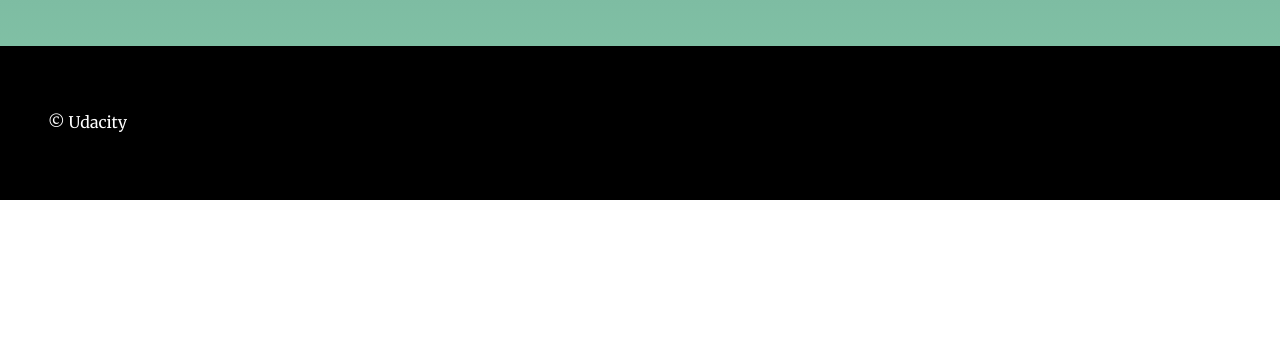
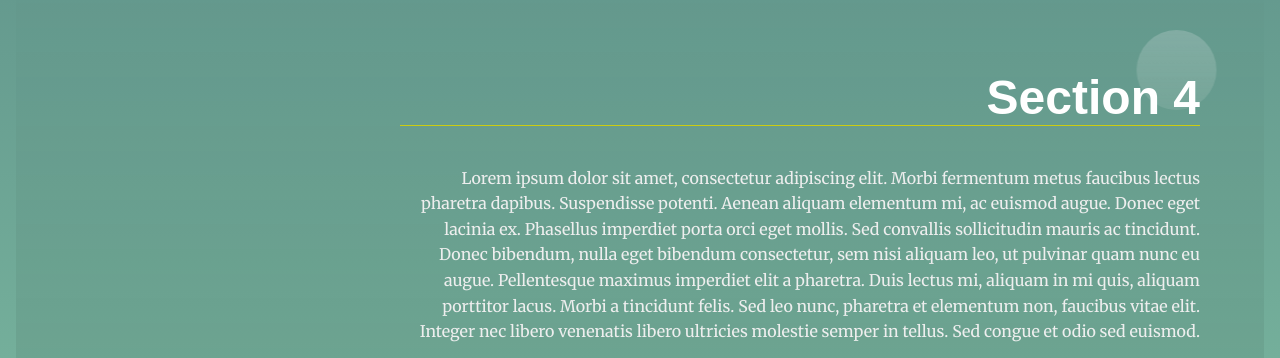
Before and after one commit to MahmoudFahiem/landing-page, a plain HTML site: page index.html in a window 1280 px wide. Shown: the part 2425-2783 px from the top of the page. Before the commit the page ends 2625 px from the top, so only its background shows below. Drawn offline with Linux system fonts and the light colour scheme.

Commit message:
feat: Add a fourth section in html file

```diff
--- a/index.html
+++ b/index.html
@@ -50,6 +50,22 @@
                 <p>Aliquam a convallis justo. Vivamus venenatis, erat eget pulvinar gravida, ipsum lacus aliquet velit, vel luctus diam ipsum a diam. Cras eu tincidunt arcu, vitae rhoncus purus. Vestibulum fermentum consectetur porttitor. Suspendisse imperdiet porttitor tortor, eget elementum tortor mollis non.</p>
             </div>
         </section>
+        <section id="section4" data-nav="Section 4">
+            <div class="landing__container">
+                <h2>Section 4</h2>
+                <p>Lorem ipsum dolor sit amet, consectetur adipiscing elit. Morbi fermentum metus faucibus lectus pharetra
+                    dapibus. Suspendisse potenti. Aenean aliquam elementum mi, ac euismod augue. Donec eget lacinia ex.
+                    Phasellus imperdiet porta orci eget mollis. Sed convallis sollicitudin mauris ac tincidunt. Donec bibendum,
+                    nulla eget bibendum consectetur, sem nisi aliquam leo, ut pulvinar quam nunc eu augue. Pellentesque maximus
+                    imperdiet elit a pharetra. Duis lectus mi, aliquam in mi quis, aliquam porttitor lacus. Morbi a tincidunt
+                    felis. Sed leo nunc, pharetra et elementum non, faucibus vitae elit. Integer nec libero venenatis libero
+                    ultricies molestie semper in tellus. Sed congue et odio sed euismod.</p>
+
+                <p>Aliquam a convallis justo. Vivamus venenatis, erat eget pulvinar gravida, ipsum lacus aliquet velit, vel
+                    luctus diam ipsum a diam. Cras eu tincidunt arcu, vitae rhoncus purus. Vestibulum fermentum consectetur
+                    porttitor. Suspendisse imperdiet porttitor tortor, eget elementum tortor mollis non.</p>
+            </div>
+        </section>
     </main>
     <footer class="page__footer">
         <p>&copy Udacity</p>
```
